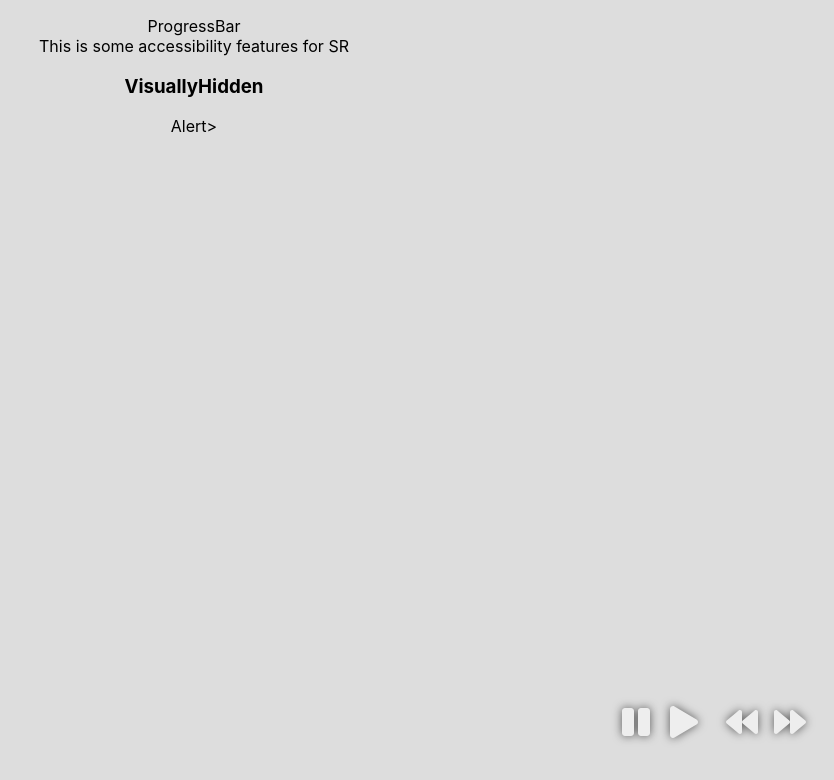
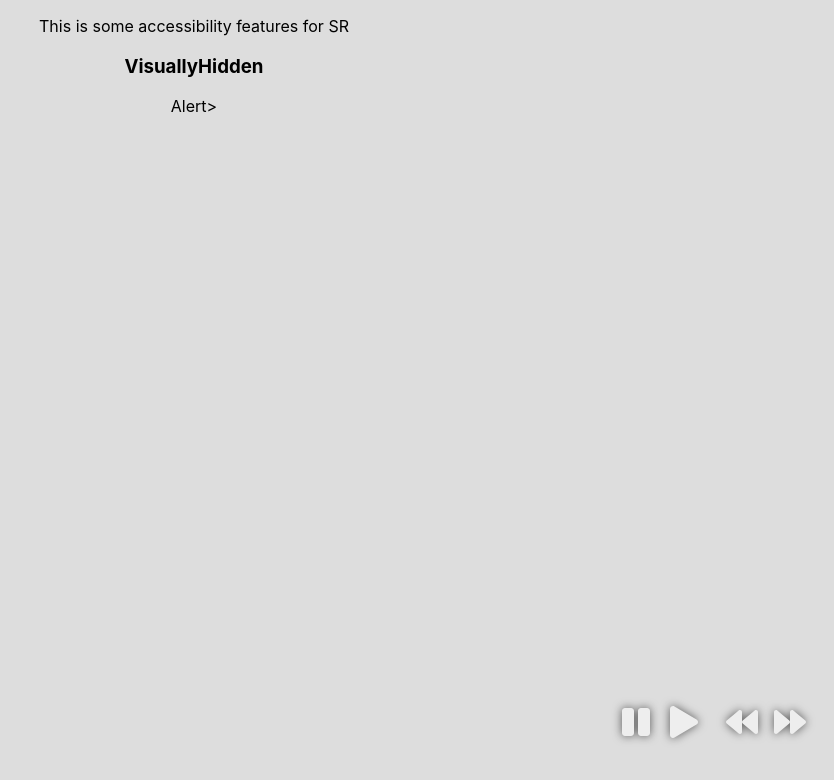
Before and after one commit to sidhlee/react-carousel-1, a React (Create React App) app: page / in a window 1280 px wide. Shown: the top 780 px of the page, without its empty margins (446-1280 px from the left). Built offline with nearby package versions, Linux system fonts and the light colour scheme.

Commit message:
Add ProgressBar

```diff
--- a/src/App.js
+++ b/src/App.js
@@ -53,6 +53,15 @@ function SpacerGif({ width }) {
   return <div style={{ display: "inline-block", width }} />;
 }
 
+function ProgressBar() {
+  const progress = 0.7;
+  return (
+    <div className="ProgressBar">
+      <div style={{ width: `${progress * 100}%` }} />
+    </div>
+  );
+}
+
 function App() {
   return (
     // TODO: refactor - move array mapping into components.
@@ -79,7 +88,7 @@ function App() {
         <IconButton children={<FaBackward />} />
         <IconButton children={<FaForward />} />
       </Controls>
-      <div>ProgressBar</div>
+      <ProgressBar />
       <div>
         This is some accessibility features for SR
         <h3>VisuallyHidden</h3>
```
